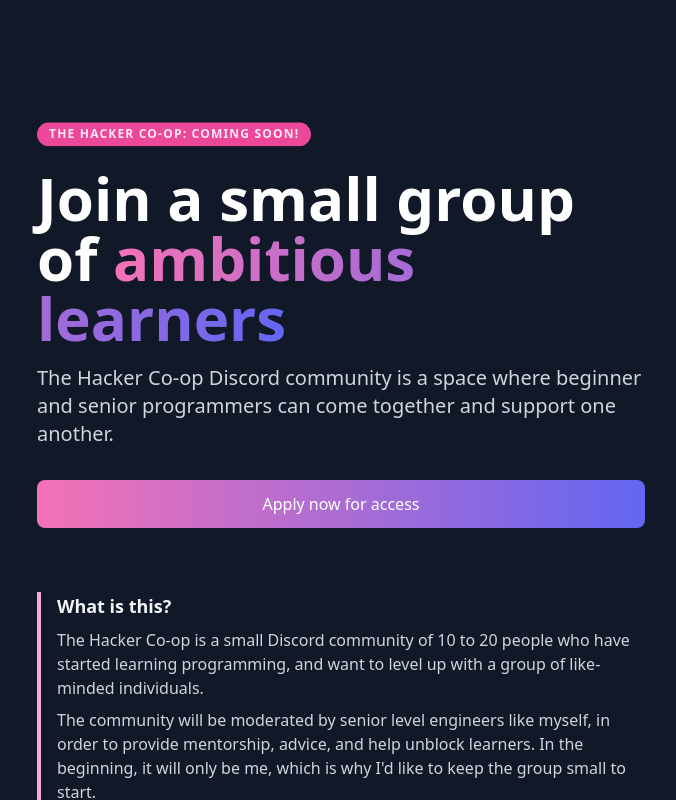
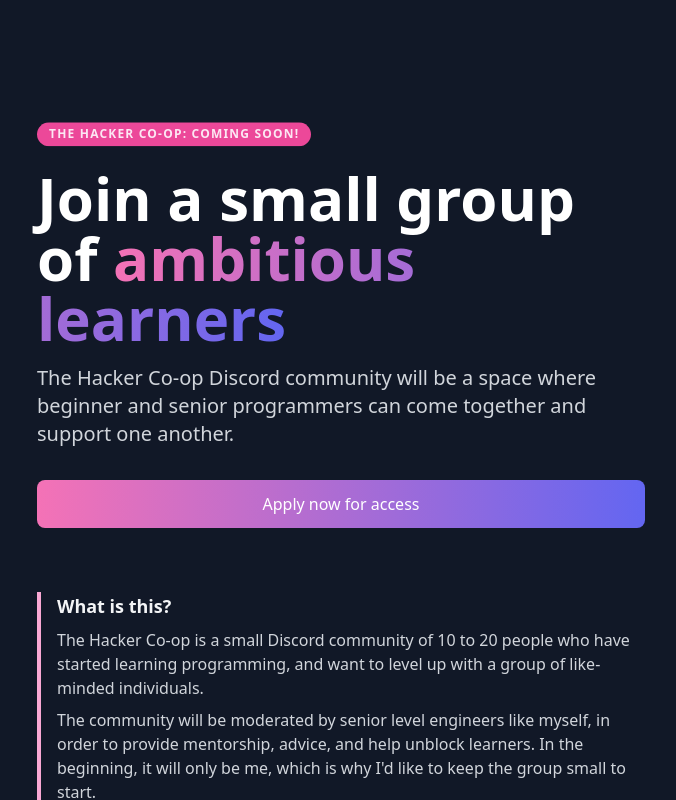
Before and after one commit to reichert621/coop, a Next.js app: page / in a window 1280 px wide. Shown: the top 800 px of the page, without its empty margins (299-975 px from the left). Built offline with nearby package versions, Linux system fonts and the light colour scheme.

Commit message:
Improve copy

```diff
--- a/pages/index.tsx
+++ b/pages/index.tsx
@@ -28,8 +28,8 @@
               </span>
             </h1>
             <p className="mt-2 text-lg text-gray-300 sm:mt-4 sm:text-xl">
-              The Hacker Co-op Discord community is a space where beginner and
-              senior programmers can come together and support one another.
+              The Hacker Co-op Discord community will be a space where beginner
+              and senior programmers can come together and support one another.
             </p>
           </div>
 
```
